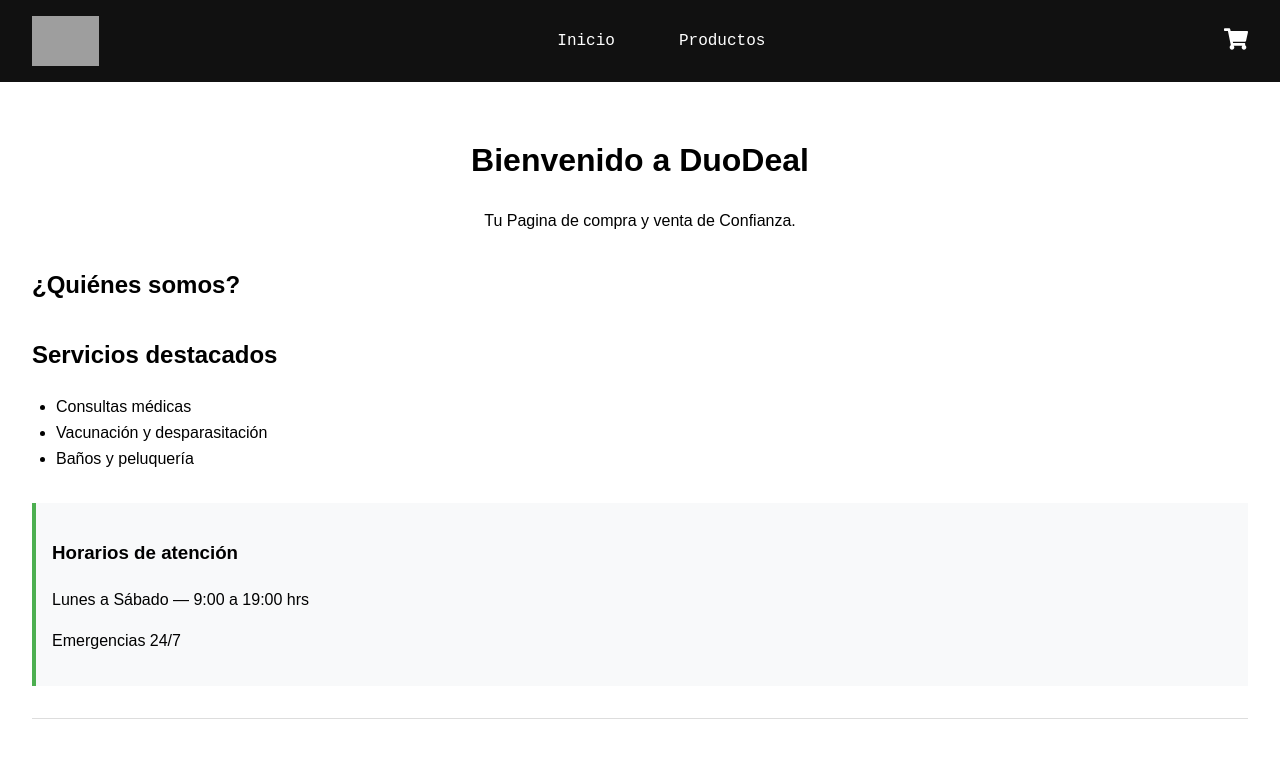
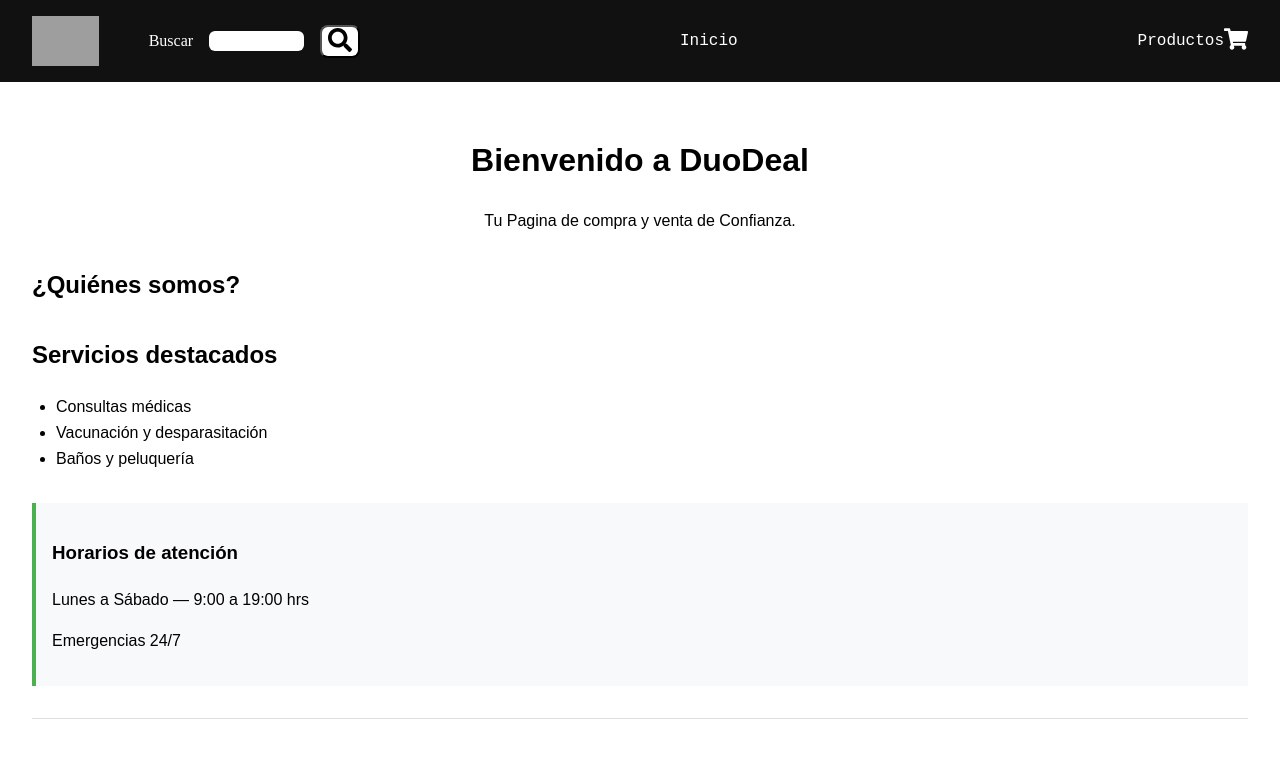
Before and after one commit to ryokasb/fullstack-II-transversal, a React (Vite) app: page / in a window 1280 px wide. Shown: the top 758 px of the page. Built offline with nearby package versions, Linux system fonts and the light colour scheme; grey boxes are pictures that could not be loaded.

Commit message:
barra de busqueda

```diff
--- a/src/app.tsx
+++ b/src/app.tsx
@@ -1,24 +1,14 @@
-import { Route, Routes } from "react-router-dom"
-import Home from "./assets/pages/home/home"
-import Products from "./assets/pages/product/product"
-import Cart from "./assets/pages/Shopping-Cart/Shopping-Cart"
-import Login from "./assets/pages/Login/Login"
+import NavBar from "./assets/components/NavBar/NavBar";
+import { BrowserRouter } from "react-router-dom";
+import { AppRouter } from "./assets/Routes/AppRouter";
 
-
-
-function App(){
-
-    return(
-        <Routes>
-          <Route path="/Login" element={<Login/>}/>
-          <Route path="/" element={<Home/>}/>
-          <Route path="/Productos" element={<Products/>}/>
-          <Route path="/Carrito" element={<Cart/>}/>
-
-        </Routes>
-    )
-
+function App() {
+  return (
+    <BrowserRouter>
+      <NavBar />
+      <AppRouter />
+    </BrowserRouter>
+  );
 }
 
-
-export default App
+export default App;
--- /dev/null
+++ b/src/assets/Routes/AppRouter.tsx
@@ -0,0 +1,19 @@
+import { Route, Routes } from "react-router-dom";
+import Home from "../pages/home/home";
+import Products from "../pages/product/product";
+import Cart from "../pages/Shopping-Cart/Shopping-Cart";
+import Login from "../pages/Login/Login";
+
+export const AppRouter = () => {
+  return (
+    <Routes>
+      <Route path="/Login" element={<Login />} />
+
+      <Route path="/" element={<Home />} />
+
+      <Route path="/Productos" element={<Products />} />
+
+      <Route path="/Carrito" element={<Cart />} />
+    </Routes>
+  );
+};
--- a/src/assets/components/NavBar/NavBar.css
+++ b/src/assets/components/NavBar/NavBar.css
@@ -6,6 +6,28 @@
   color: white;
   padding: 1rem 2rem;
   box-sizing: border-box;
+}
+.Search{
+  display: flex;
+  gap: 1rem;
+  margin-left: 50px;
+  align-items: center;
+}
+.boton-buscar{
+  background: white;
+  border-radius: 8px;
+  color: black;
+  cursor: pointer;
+  transition: 0.2s
+}
+
+.Search input{
+  width: 100%;
+  border-radius: 6px;
+  border: none;
+  outline: none;
+  padding: auto;
+  font-size: 1rem;
 }
 
 .navbar__logo {
@@ -17,14 +39,15 @@
   flex: 1;
   list-style: none;
   display: flex;
-  justify-content: center;
+  justify-content: left;
   font-family: 'Courier New', Courier, monospace;
-  gap: 4rem;
+  gap: 5rem;
   margin: 0;
   padding: 0;
 }
 
 .navbar__links a {
+  margin-left: 20rem;
   color: white;
   text-decoration: none;
   font-weight: 500;
--- a/src/assets/components/NavBar/NavBar.tsx
+++ b/src/assets/components/NavBar/NavBar.tsx
@@ -1,17 +1,23 @@
 
 import './NavBar.css';
 import logo from '../../images/LogoDuoDeal.png';
-import { FaShoppingCart } from 'react-icons/fa';
+import { FaShoppingCart,FaSearch } from 'react-icons/fa';
 
 export default function NavBar() {
   return (
     <nav className="navbar">
       <img src={logo} alt="Logo DuoDeal" className="navbar__logo" />
+      <div className='Search'>
+              <a>Buscar</a>
+             <input type="text" />
+             <button className='boton-buscar'><FaSearch  size={24} /></button>
+      </div>
       <ul className="navbar__links">
         <li><a href="/">Inicio</a></li>
         <li><a href="/productos">Productos</a></li>
       </ul>
       <a href="/carrito"><FaShoppingCart size={24} color="white" /> </a>
+
     </nav>
   );
 }
--- a/src/assets/pages/Shopping-Cart/Shopping-Cart.tsx
+++ b/src/assets/pages/Shopping-Cart/Shopping-Cart.tsx
@@ -4,7 +4,6 @@
 export default function Cart() {
   return (
     <div>
-        <NavBar/>
     <div className="cart">
       <h2 className="cart__title">Carrito</h2>
       {}
--- a/src/assets/pages/home/home.tsx
+++ b/src/assets/pages/home/home.tsx
@@ -5,7 +5,6 @@
 export default function Home() {
   return (
     <>
-    <NavBar/>
     <main className="home">
       <header className="home__header">
         <h1>Bienvenido a DuoDeal</h1>
--- a/src/assets/pages/product/product.tsx
+++ b/src/assets/pages/product/product.tsx
@@ -5,7 +5,6 @@
 export default function Products() {
   return (
     <>
-    <NavBar/>
     <main className="home">
       <header className="home__header">
         <h1>productos disponibles</h1>
--- a/src/main.tsx
+++ b/src/main.tsx
@@ -1,12 +1,9 @@
 import { StrictMode } from 'react'
 import { createRoot } from 'react-dom/client'
-import { BrowserRouter } from 'react-router-dom'
 import App from './app'
 
 createRoot(document.getElementById('root')!).render(
   <StrictMode>
-    <BrowserRouter>
      <App/>
-    </BrowserRouter>
   </StrictMode>,
 )
```
